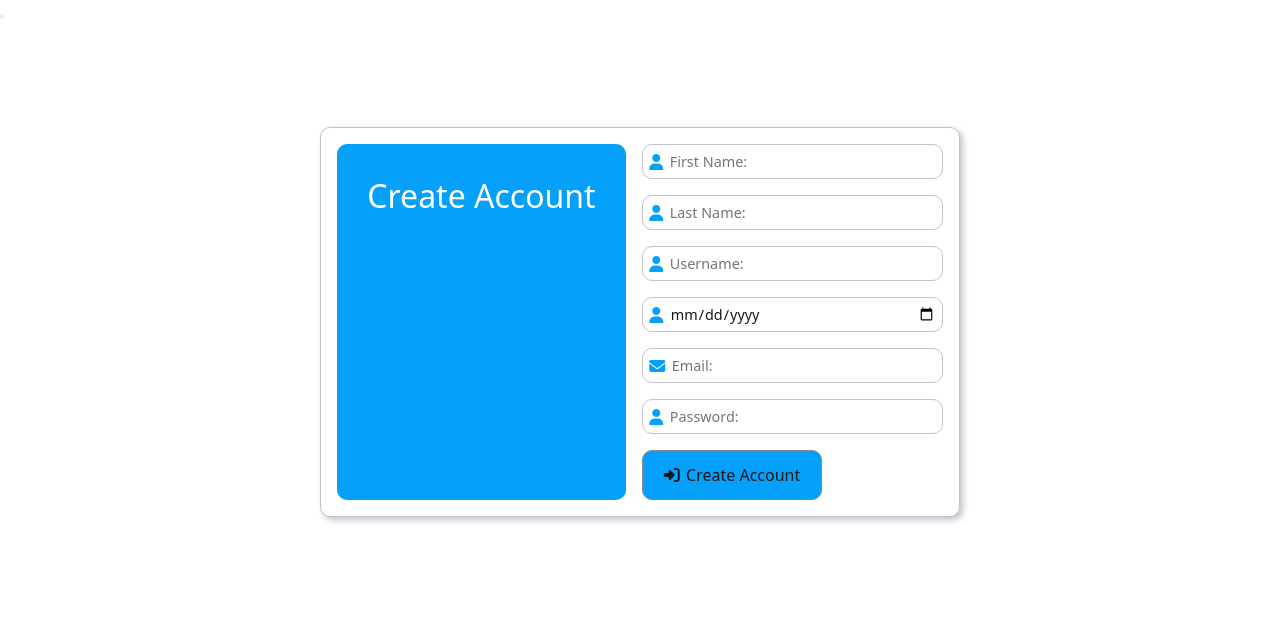
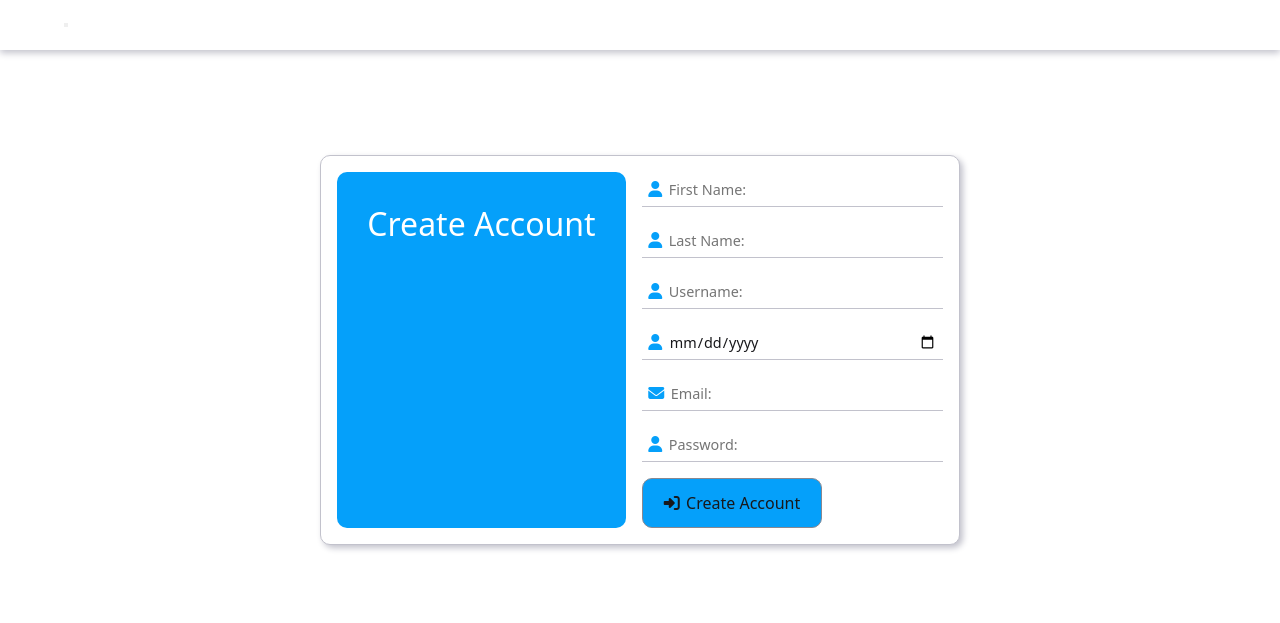
Before and after one commit to Genty83/My-Cook-Hub, a Flask app: page /account in a window 1280 px wide. Shown: the part 90-713 px from the top of the page. Run offline with Flask 3, Linux system fonts and the light colour scheme.

Commit message:
Added toolbar styling

```diff
--- a/src/static/css/style.css
+++ b/src/static/css/style.css
@@ -343,6 +343,18 @@ h3 {
     text-wrap: nowrap;
 }
 
+/* ##### TOOLBAR ##### */
+.toolbar {
+    height: 50px;
+    width: 100%;
+    background-color: var(--light-three-clr);
+    color: var(--dark-one-clr);
+    box-shadow: 0px 3px 7px var(--light-two-clr);
+    display: flex;
+    align-items: center;
+    padding: 0 5%;
+}
+
 
 /* UI ELEMENTS */
 
@@ -354,15 +366,14 @@ h3 {
     align-items: center;
     gap: 0.4rem;
     padding: 0.4rem;
-    border: 1px solid var(--light-two-clr);
-    border-radius: var(--base-radius);
+    border-bottom: 1px solid var(--light-two-clr);
     transition: var(--base-transition);
 }
 .form-input:hover {
-    border: 1px solid var(--light-one-clr);
+    border-bottom: 1px solid var(--light-one-clr);
 }
 .form-input:focus-within {
-    box-shadow: 0px 0px 7px var(--blue-one-clr);
+    box-shadow: 0px 3px 7px var(--blue-one-clr);
 }
 .form-input input {
     width: 100%;
```
